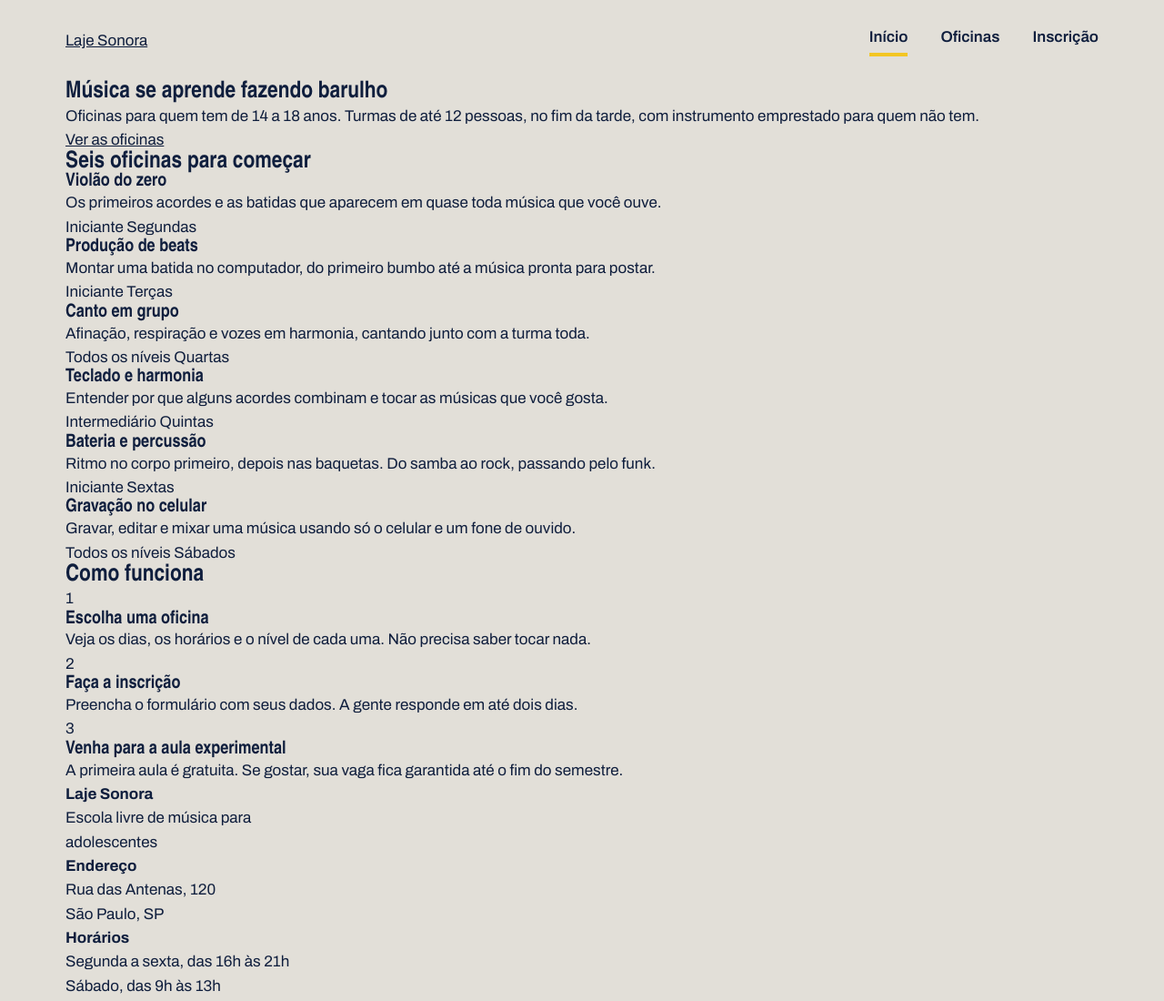
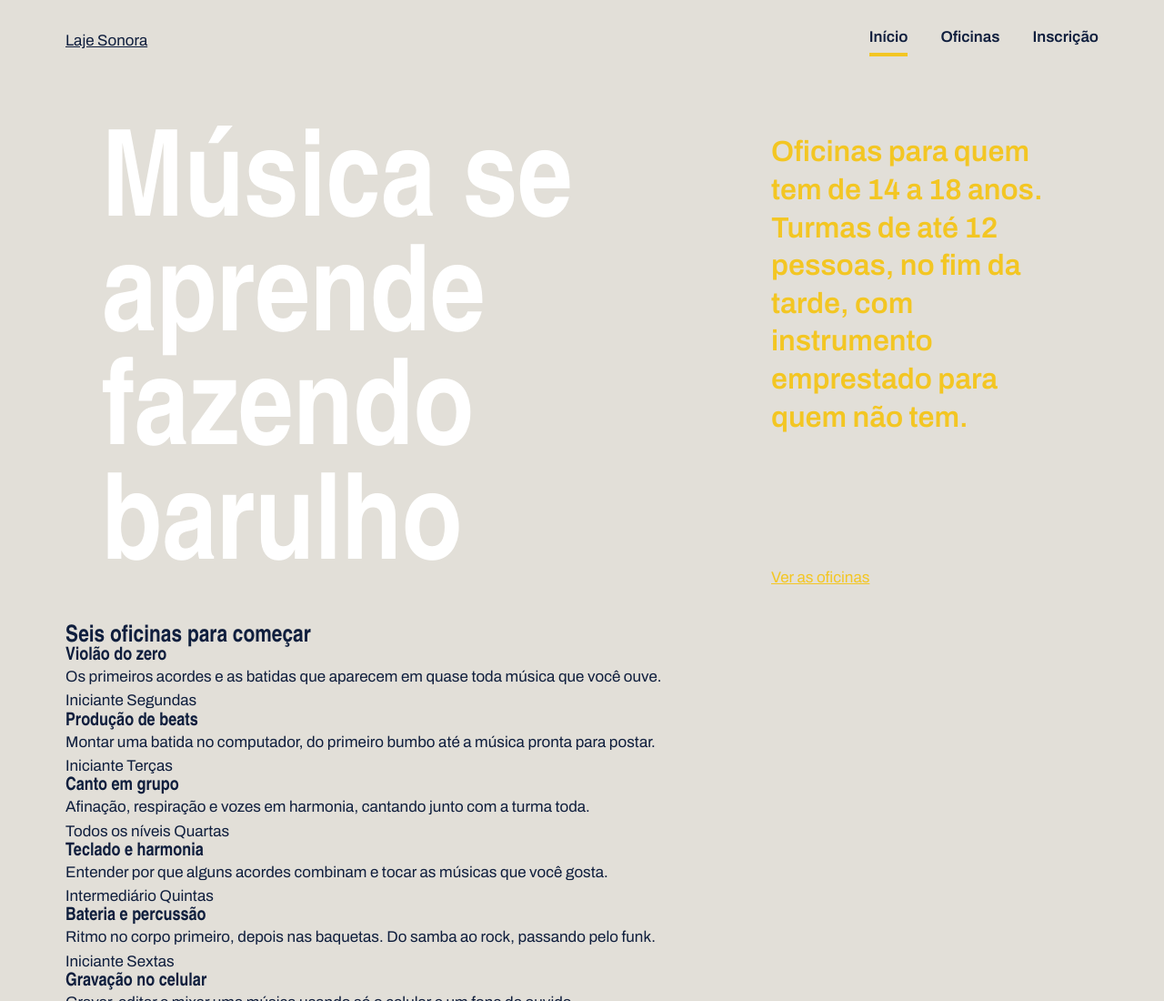
Before and after one commit to murilocae1-max/laje_sonora, a plain HTML site: page index.html in a window 1280 px wide. Shown: the top 1100 px of the page at 91% size. Drawn offline with Linux system fonts and the light colour scheme; a web font is replaced by a local one.

Commit message:
contunuação

```diff
--- a/index.css
+++ b/index.css
@@ -74,3 +74,37 @@ h1, h2, h3 {
 .menu a.atual {
     border-bottom-color: var(--fita);
 }
+.cartazes {
+    margin-top: 16px;
+    display: flex;
+    gap: 16px;
+}
+.cartaz{
+    padding: 40px;
+}
+
+.cartaz-principal{
+    color: var(--caixa-dagua);
+        color: var(--branco);
+        flex: 2;
+}
+.cartaz-principal h1{
+    font-size: 132px;
+    max-width: 9ch;
+}
+
+.cartaz-lateral{
+    color: var(--fita);
+    flex: 1;
+    display: flex;
+    flex-direction: column;
+    justify-content: space-between;
+    gap: 32px;
+    align-items: flex-start;
+
+        p{
+            font-size: 32px;
+            font-weight: 600;
+            line-height: 1.3;
+        }
+}
```
